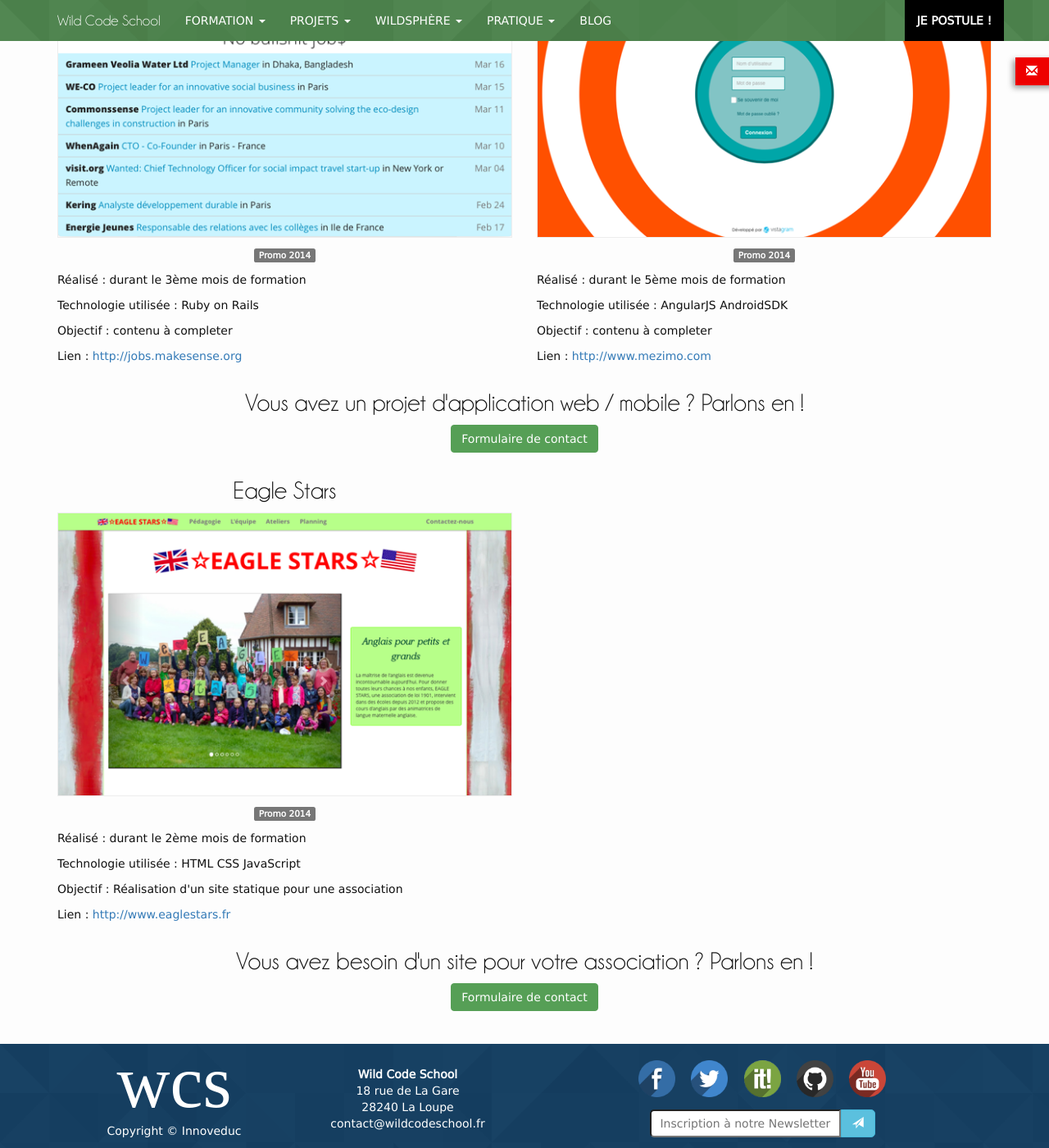
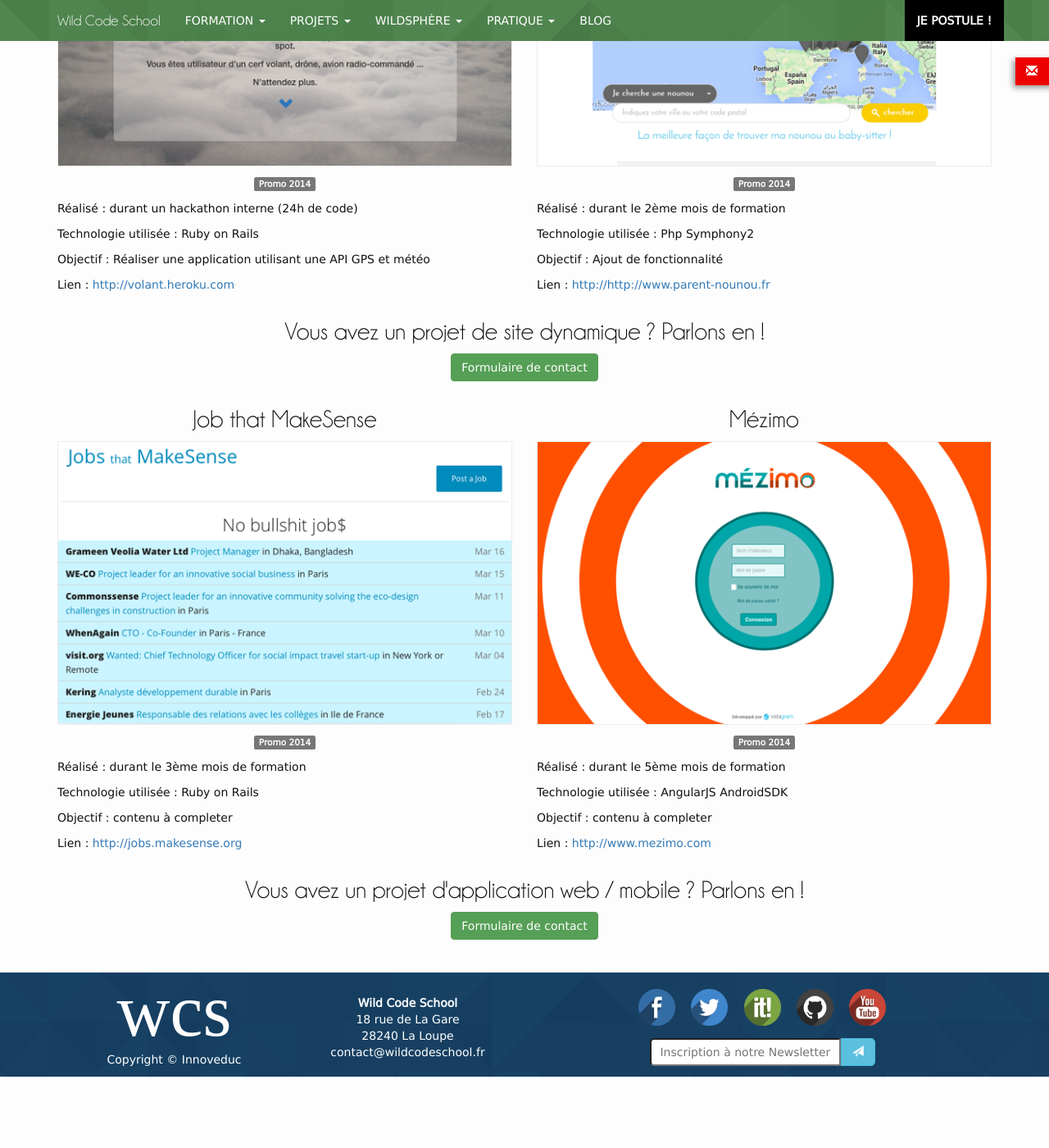
Before and after one commit to alem972/wildcodeschool.github.io, a Jekyll site: the page built from projets-des-eleves.html, in a window 1280 px wide and 1400 px high, scrolled down 1904 px. Shown: the whole window at 82% size. Built offline with Jekyll 4.4.1, drawn with Linux system fonts in a browser that asks for light colours; nearby versions of some CDN libraries; some web fonts are replaced; comment, search, counter and statistics services are not loaded; after the commit the page ends 3217 px from its top, so only the background shows below that; some of the changed text lies outside the part shown.

Commit message:
sup. catégorie site d'assoc sur projets des élèves

```diff
--- a/projets-des-eleves.html
+++ b/projets-des-eleves.html
@@ -20,9 +20,8 @@
         <a href="#sites-statiques"><p>Sites statiques</p></a>
         <a href="#sites-dynamiques"><p>Sites Dynamiques</p></a>
       </div>
-      <div class="col-xs-6 text-center">
+      <div class="col-xs-12 text-center">
         <a href="#appli-web-mobile"><p>Application web/mobile</p></a>
-        <a href="#site-association"><p>Sites d'association</p></a>
       </div>
 
 
@@ -55,6 +54,18 @@
       <p><strong>Technologie utilisée :</strong> HTML CSS JavaScript</p>
       <p><strong>Objectif :</strong> Réalisation d'un site statique pour un éleveur de volailles</p>
       <p><strong>Lien :</strong> <a target="_blank" href="http://volailles-des-sablons.fr">http://volailles-des-sablons.fr</a></p>
+    </div>
+
+    <div class="col-sm-6">
+      <h2 class="text-center">Eagle Stars</h2>
+      <a target="_blank" href="http://www.eaglestars.fr">
+        <img src="/img/projets-des-eleves/eaglestars.png" class="img-responsive center-block projets">
+      </a>
+      <p class="text-center"><span class="label label-default">Promo 2014</span></p>
+      <p>Réalisé : durant le 2ème mois de formation</p>
+      <p>Technologie utilisée : HTML CSS JavaScript</p>
+      <p>Objectif : Réalisation d'un site statique pour une association</p>
+      <p>Lien : <a target="_blank" href="http://www.eaglestars.fr">http://www.eaglestars.fr</a></p>
     </div>
 
   </div>
@@ -124,23 +135,9 @@
   <h2 class="text-center">Vous avez un projet d'application web / mobile ? Parlons en !</h2>
   <p class="text-center"><a href="/nous-contacter" class="btn btn-vert" role="button">Formulaire de contact</a></p>
 
-  <div class="row" id="site-association">
 
-    <div class="col-sm-6">
-      <h2 class="text-center">Eagle Stars</h2>
-      <a target="_blank" href="http://www.eaglestars.fr">
-        <img src="/img/projets-des-eleves/eaglestars.png" class="img-responsive center-block projets">
-      </a>
-      <p class="text-center"><span class="label label-default">Promo 2014</span></p>
-      <p>Réalisé : durant le 2ème mois de formation</p>
-      <p>Technologie utilisée : HTML CSS JavaScript</p>
-      <p>Objectif : Réalisation d'un site statique pour une association</p>
-      <p>Lien : <a target="_blank" href="http://www.eaglestars.fr">http://www.eaglestars.fr</a></p>
-    </div>
 
-  </div>
 
-  <h2 class="text-center">Vous avez besoin d'un site pour votre association ? Parlons en !</h2>
-  <p class="text-center"><a href="/nous-contacter" class="btn btn-vert" role="button">Formulaire de contact</a></p>
+
 
 </div>
```
